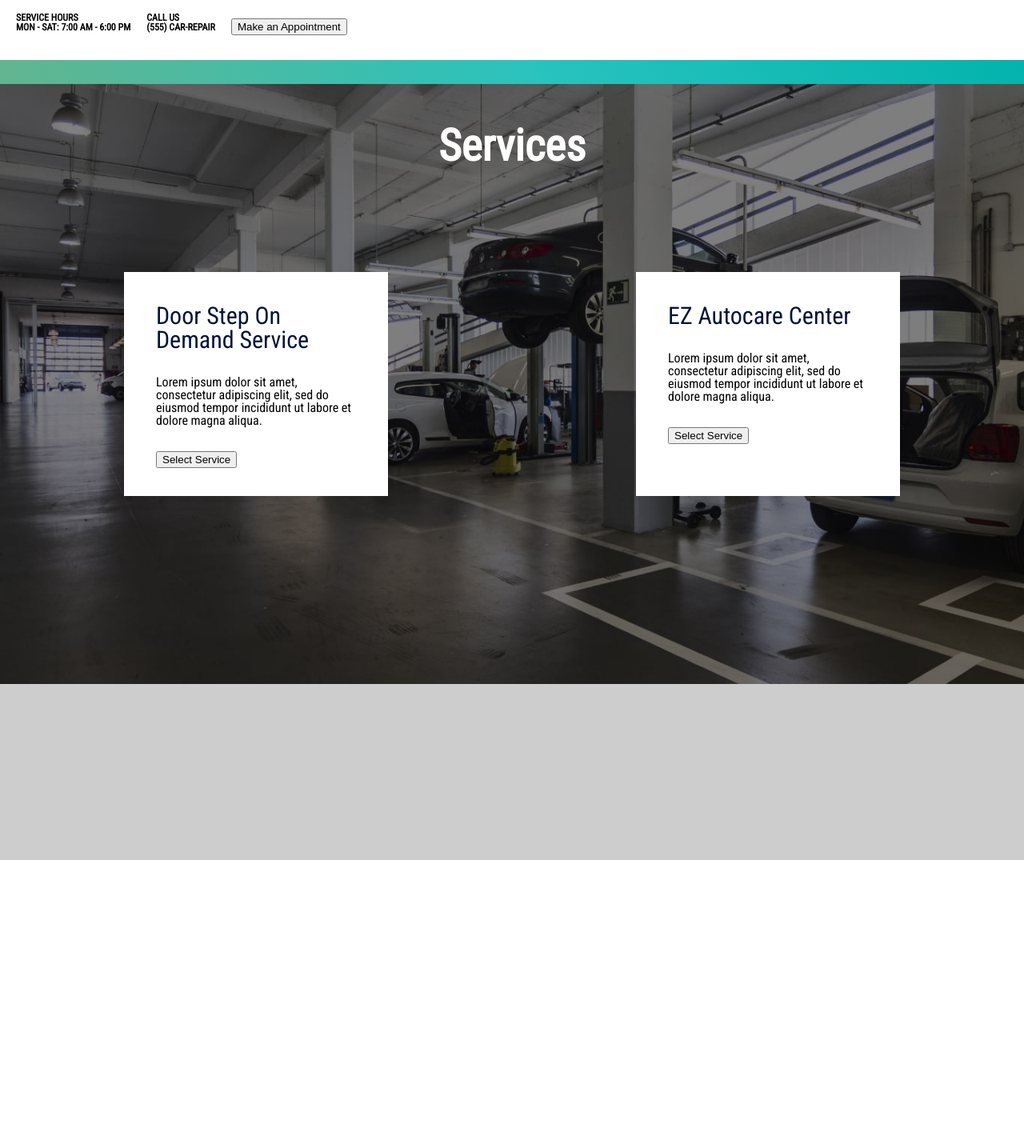
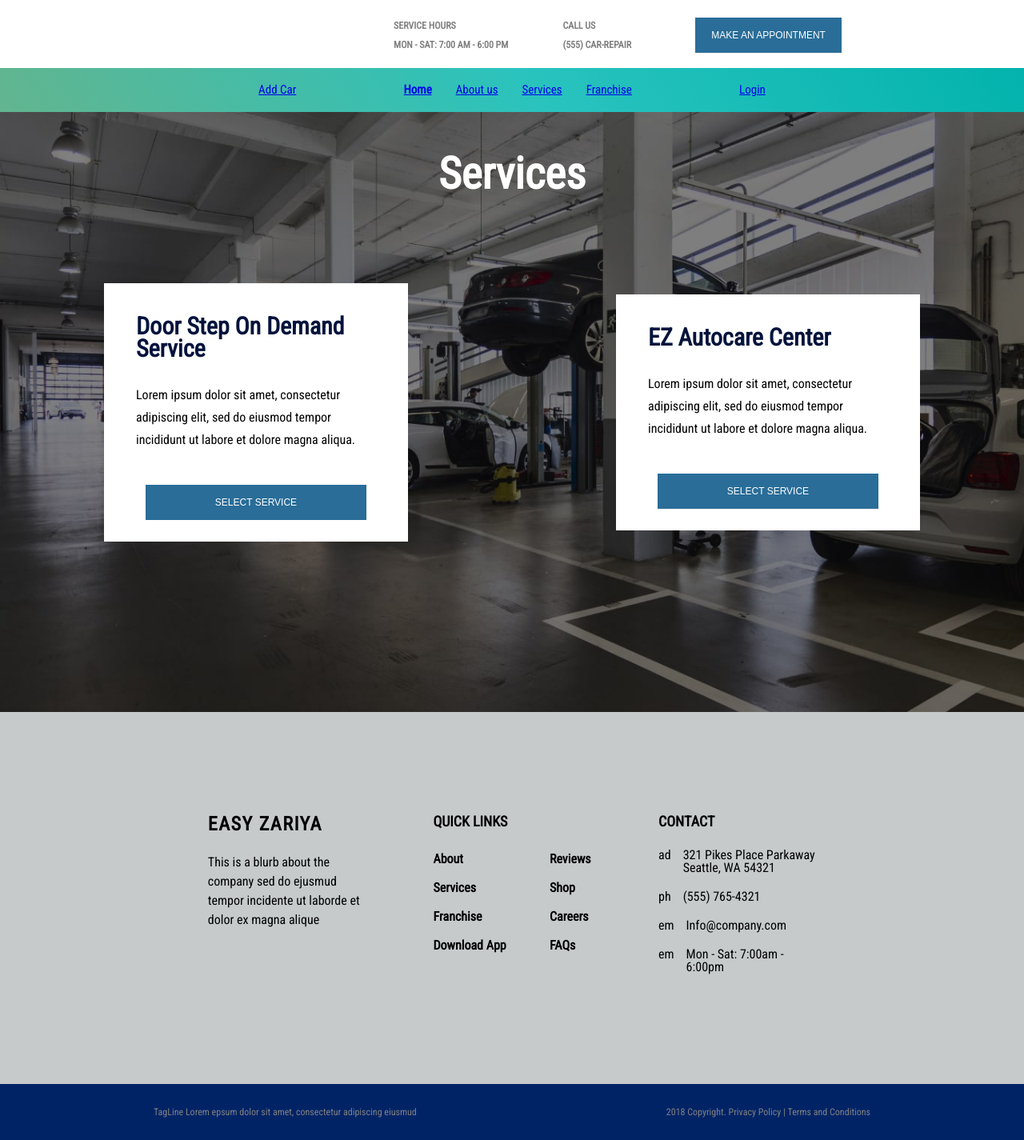
Before and after one commit to easyzariyaDeveloper/CustomerPortal, a React app: page /services in a window 1280 px wide. Shown: the whole page at 80% size. Before the commit the page ends 1075 px from the top, so only its background shows below. Built offline with nearby package versions, Linux system fonts and the light colour scheme.

Commit message:
header and footer done

```diff
--- a/package.json
+++ b/package.json
@@ -4,7 +4,7 @@
   "description": "",
   "main": "index.js",
   "scripts": {
-    "start": "rimraf dist && NODE_ENV=development babel-node tools/build.js",
+    "start": "rimraf dist && SET NODE_ENV=development && babel-node tools/build.js",
     "build": "rimraf dist && NODE_ENV=production babel-node tools/build.js"
   },
   "keywords": [
--- a/src/Component/Common/ActionButton/index.js
+++ b/src/Component/Common/ActionButton/index.js
@@ -1,10 +1,8 @@
 import React from "react";
-
-export default function ActionButton(props){
-    return <button
-        onClick = {props.onClick}
-        disabled = {props.disabled}
-    >
-        {props.label}
-    </button>
+import { Button } from "./styles";
+export default function ActionButton(props) {
+  return (
+    // <customButton onClick={props.onClick} disabled={props.disabled}>
+    <Button onClick={props.onClick}>{props.label}</Button>
+  );
 }
--- /dev/null
+++ b/src/Component/Common/ActionButton/styles.js
@@ -0,0 +1,14 @@
+import styled from "styled-components";
+
+export const Button = styled.button`
+    font-size: 12px;
+    color: white;
+    background: #296d98;
+    margin: 1em;
+    width:fix-content;
+    padding 15px 20px;
+    border: 0;
+    text-decoration:none;
+    text-transform:uppercase;
+    cursor:pointer;
+`;
--- a/src/Component/Service/styles.js
+++ b/src/Component/Service/styles.js
@@ -4,9 +4,8 @@ import backgroundBanner from "../../Assets/img/services_page_bg.jpg";
 const dark_font_color = "#02133C";
 const base_spacing = "10";
 
-
 export const ServicePageWrapper = styled.div`
-    background:url(${backgroundBanner});
+  background: url(${backgroundBanner});
   background-size: cover;
   min-height: 750px;
   position: relative;
@@ -28,20 +27,28 @@ export const ServicePageHeader = styled.h1`
 `;
 
 export const ServiceData = styled.section`
-    width: 250px;
-    height: 200px;
+  width: 300px;
+  height: fit-content;
   background: white;
-    padding: 40px;
+  line-height: 1.75em;
+  padding: 40px 40px 15px 40px;
   float: left;
+  display: flex;
+  justify-items: center;
+  flex-direction: column;
+  justify-content: space-around;
 `;
 
 export const ServiceDataHeader = styled.h2`
   color: ${dark_font_color};
   margin-bottom: ${base_spacing * 3}px;
   font-size: 30px;
+  flex-basis: 1;
+  font-weight: bolder;
 `;
 
 export const ServiceDataInfo = styled.p`
   color: black;
   margin-bottom: ${base_spacing * 3}px;
+  flex-basis: 1;
 `;
--- a/src/Layout/Footer/index.js
+++ b/src/Layout/Footer/index.js
@@ -1,8 +1,101 @@
 import React from "react";
-import {FooterWrapper} from "./styles";
+// import { Link } from "react-router-dom";
+import {
+  FooterWrapper,
+  FooterSection,
+  SubFooter,
+  AboutCompany,
+  QuickLinks,
+  ContactBox,
+  AboutCompanyText,
+  Logo,
+  CompanyConnect,
+  ConnectIconFb,
+  ConnectIconIn,
+  ConnectIconTw,
+  ConnectIconYt,
+  QuickLinkHeader,
+  QuickLinksRow,
+  QuickLinksSection,
+  ContactBoxHeader,
+  ContactColumn,
+  ContactInfo,
+  ContactIcon,
+  ContactHead,
+  Link,
+  TagLine,
+  SubFooterRight,
+} from "./styles";
 
-export default function Footer(){
-    return <FooterWrapper>
-
+export default function Footer() {
+  return (
+    <FooterWrapper>
+      <FooterSection>
+        <AboutCompany>
+          {" "}
+          <Logo>EASY ZARIYA</Logo>
+          <AboutCompanyText>
+            This is a blurb about the company sed do ejusmud tempor incidente ut
+            laborde et dolor ex magna alique
+          </AboutCompanyText>
+          <CompanyConnect>
+            <ConnectIconFb />
+            <ConnectIconTw />
+            <ConnectIconIn />
+            <ConnectIconYt />
+          </CompanyConnect>
+        </AboutCompany>
+        <QuickLinks>
+          <QuickLinkHeader>Quick Links</QuickLinkHeader>
+          <QuickLinksSection>
+            <QuickLinksRow>
+              <Link to="/about">About</Link>
+              <Link to="/services">Services</Link>
+              <Link to="/franchise">Franchise</Link>
+              <Link to="/">Download App</Link>
+            </QuickLinksRow>
+            <QuickLinksRow>
+              <Link to="/">Reviews</Link>
+              <Link to="/">Shop</Link>
+              <Link to="/">Careers</Link>
+              <Link to="/">FAQs</Link>
+            </QuickLinksRow>
+          </QuickLinksSection>
+        </QuickLinks>
+        <ContactBox>
+          <ContactBoxHeader>Contact</ContactBoxHeader>
+          <ContactColumn>
+            {" "}
+            <ContactHead>
+              <ContactIcon>ad</ContactIcon>
+              <ContactInfo>
+                321 Pikes Place Parkaway Seattle, WA 54321
+              </ContactInfo>
+            </ContactHead>
+            <ContactHead>
+              <ContactIcon>ph</ContactIcon>
+              <ContactInfo>(555) 765-4321</ContactInfo>
+            </ContactHead>
+            <ContactHead>
+              <ContactIcon>em</ContactIcon>
+              <ContactInfo>Info@company.com</ContactInfo>
+            </ContactHead>
+            <ContactHead>
+              <ContactIcon>em</ContactIcon>
+              <ContactInfo>Mon - Sat: 7:00am - 6:00pm</ContactInfo>
+            </ContactHead>
+          </ContactColumn>
+        </ContactBox>
+      </FooterSection>
+      <SubFooter>
+        <TagLine>
+          TagLine Lorem epsum dolor sit amet, consectetur adipiscing eiusmud{" "}
+        </TagLine>
+        <SubFooterRight>
+          2018 Copyright. <Link to="/">Privacy Policy</Link> |{" "}
+          <Link to="/">Terms and Conditions</Link>
+        </SubFooterRight>
+      </SubFooter>
     </FooterWrapper>
+  );
 }
--- a/src/Layout/Footer/styles.js
+++ b/src/Layout/Footer/styles.js
@@ -1,8 +1,102 @@
 import styled from "styled-components";
 
-const footer_bg_color = "#CDCDCD";
+const footer_bg_color = "#C6caca";
+const subfooter_bg_color = "#002366";
+export const FooterWrapper = styled.div`
+  background-color: ${footer_bg_color};
+  height: fit-content;
+`;
 
-export const FooterWrapper = styled.div`
-    background-color: ${footer_bg_color};
-    height: 220px;
+export const FooterSection = styled.div`
+  display: flex;
+  flex-direction: row;
+  padding: 10% 17%;
+  justify-items: space-between;
 `;
+export const AboutCompany = styled.div`
+  flex: 1;
+  display: flex;
+  justify-items: center;
+  flex-direction: column;
+  padding: 0 5%;
+`;
+export const Logo = styled.h1`
+  font-size: 24px;
+  font-weight: bold;
+  letter-spacing: 1.5px;
+`;
+export const AboutCompanyText = styled.p`
+  line-height: 1.5em;
+  padding: 12% 0;
+`;
+export const CompanyConnect = styled.div`
+  flex: display;
+  justify-content: space-around;
+`;
+export const ConnectIconFb = styled.img``;
+export const ConnectIconTw = styled.img``;
+export const ConnectIconIn = styled.img``;
+export const ConnectIconYt = styled.img``;
+
+export const QuickLinks = styled.div`
+  flex: 1;
+  padding: 0 5%;
+  font-weight: bold;
+`;
+
+export const QuickLinksSection = styled.div`
+  display: flex;
+  flex-direction: row;
+  justify-content: space-between;
+  padding: 20px 0;
+`;
+export const QuickLinkHeader = styled.h1`
+  font-size: 18px;
+  text-transform: uppercase;
+  font-weight: bold;
+`;
+
+export const QuickLinksRow = styled.div`
+  display: flex;
+  flex-direction: column;
+
+  justify-content: space-between;
+`;
+export const Link = styled.a`
+  padding: 10px 0;
+  flex: 1;
+  cursor: pointer;
+`;
+
+export const ContactBox = styled.div`
+  flex: 1;
+  padding: 0 5%;
+`;
+export const ContactBoxHeader = QuickLinkHeader;
+export const ContactColumn = styled.div`
+  display: flex;
+  padding-top: 15px;
+  flex-direction: column;
+`;
+export const ContactHead = styled.div`
+  display: flex;
+  padding: 10px 0;
+  flex-direction: row;
+`;
+export const ContactIcon = styled.p``;
+export const ContactInfo = styled.p`
+  padding-left: 15px;
+`;
+export const SubFooter = styled.div`
+  background: ${subfooter_bg_color};
+  height: 40px;
+  display: flex;
+  justify-content: space-between;
+  color: grey;
+  font-size: 12px;
+  padding: 15px 15%;
+  align-items: center;
+`;
+
+export const TagLine = styled.div``;
+export const SubFooterRight = styled.div``;
--- a/src/Layout/Header/index.js
+++ b/src/Layout/Header/index.js
@@ -1,25 +1,37 @@
 import React from "react";
-import { HeaderWrapper, Logo, ServiceInformationWrapper, ServiceInformationText, ServiceData } from "./styles";
+import {
+  HeaderWrapper,
+  Logo,
+  ServiceInformationWrapper,
+  ServiceInformationText,
+  ServiceData,
+} from "./styles";
 import ActionButton from "../../Component/Common/ActionButton";
 
-export default function Header(){
-    return <HeaderWrapper>
-        <Logo/>
+export default function Header() {
+  return (
+    <HeaderWrapper>
+      <Logo />
       <ServiceInformationWrapper>
         <ServiceData>
           <ServiceInformationText>Service Hours</ServiceInformationText>
-                <ServiceInformationText>Mon - Sat: 7:00 am - 6:00 pm </ServiceInformationText>
+          <br />
+          <ServiceInformationText>
+            Mon - Sat: 7:00 am - 6:00 pm{" "}
+          </ServiceInformationText>
         </ServiceData>
         <ServiceData>
           <ServiceInformationText>Call Us</ServiceInformationText>
+          <br />
           <ServiceInformationText>(555) Car-Repair</ServiceInformationText>
         </ServiceData>
         <ServiceData>
           <ActionButton
-                    label = "Make an Appointment"
-                    onClick = {() => console.log("making an appointment button")}
+            label="Make an Appointment"
+            onClick={() => console.log("making an appointment button")}
           />
         </ServiceData>
       </ServiceInformationWrapper>
     </HeaderWrapper>
+  );
 }
--- a/src/Layout/Header/styles.js
+++ b/src/Layout/Header/styles.js
@@ -1,19 +1,26 @@
 import styled from "styled-components";
 
 const header_bg_color = "#FFFFFF";
-const base_spacing =  10;
+const base_spacing = 10;
 
 export const HeaderWrapper = styled.div`
   height: 75px;
   background: ${header_bg_color};
+  padding-top: 10px;
 `;
 
-export const Logo = styled.img`
-`;
+export const Logo = styled.img``;
 
 export const ServiceInformationWrapper = styled.section`
+  float: right;
   font-weight: bold;
   font-size: 12px;
+  color: grey;
+  margin-right: 15%;
+  display: flex;
+  width: 50%;
+  align-items: center;
+  justify-content: space-around;
 `;
 
 export const ServiceData = styled.div`
--- a/src/Layout/SubHeader/index.js
+++ b/src/Layout/SubHeader/index.js
@@ -1,8 +1,42 @@
 import React from "react";
-import {SubHeaderWrapper} from "./styles";
+import { Link } from "react-router-dom";
+import {
+  SubHeaderWrapper,
+  Link1,
+  SubHeaderLinks,
+  SubHeaderRightSection,
+  Cart,
+  Search,
+} from "./styles";
 
-export default function SubHeader(){
-    return <SubHeaderWrapper>
-
+export default function SubHeader() {
+  return (
+    <SubHeaderWrapper>
+      <Link1>
+        <Link to="addcar">Add Car</Link>
+      </Link1>
+      <SubHeaderLinks>
+        {" "}
+        <Link1 active={true}>
+          <Link to="home">Home</Link>
+        </Link1>
+        <Link1>
+          <Link to="about">About us</Link>
+        </Link1>
+        <Link1>
+          <Link to="services">Services</Link>
+        </Link1>
+        <Link1>
+          <Link to="franchise">Franchise</Link>
+        </Link1>
+      </SubHeaderLinks>
+      <SubHeaderRightSection>
+        <Link1>
+          <Link to="login">Login</Link>
+        </Link1>
+        <Search></Search>
+        <Cart></Cart>
+      </SubHeaderRightSection>
     </SubHeaderWrapper>
+  );
 }
--- a/src/Layout/SubHeader/styles.js
+++ b/src/Layout/SubHeader/styles.js
@@ -1,6 +1,35 @@
 import styled from "styled-components";
 
+const link_font_size = "15px";
 export const SubHeaderWrapper = styled.div`
-    background: linear-gradient(58.02deg, #62B58F 0.29%, #29C3BE 52.74%, #03B3AD 100%);
-    height: 30px;
+  background: linear-gradient(
+    58.02deg,
+    #62b58f 0.29%,
+    #29c3be 52.74%,
+    #03b3ad 100%
+  );
+  height: fit-content;
+  display: flex;
+  justify-content: space-around;
+  align-items: center;
+  padding: 20px 20%;
 `;
+export const Link1 = styled.div`
+  padding: 0 15px;
+  color: white;
+  text-decoration: ${({ active }) => (active ? "underline" : "none")};
+  font-weight: ${({ active }) => (active ? "bold" : "normal")};
+  cursor: pointer;
+  font-size: ${link_font_size};
+  vertical-align: middle;
+`;
+export const SubHeaderLinks = styled.div`
+  display: flex;
+`;
+export const SubHeaderRightSection = styled.div`
+  display: flex;
+  justify-content: center;
+  align-items: center;
+`;
+export const Cart = styled.img``;
+export const Search = styled.img``;
--- a/webpack.config.js
+++ b/webpack.config.js
@@ -13,15 +13,22 @@ export default (mode) => {
    * Webpack
    */
   config = {
-        mode,
+    mode: DEV,
     entry: {
-            index: './src/index.js',
-            vendor: ["react", "react-dom", "react-redux", "react-router-dom", "redux-saga", "redux"]
+      index: "./src/index.js",
+      vendor: [
+        "react",
+        "react-dom",
+        "react-redux",
+        "react-router-dom",
+        "redux-saga",
+        "redux",
+      ],
     },
-        target: 'web',
+    target: "web",
     resolve: {
-            extensions: ['.js', '.jsx' ,".scss", ".css" , ".json"],
-        }
+      extensions: [".js", ".jsx", ".scss", ".css", ".json"],
+    },
   };
 
   /**
@@ -30,12 +37,12 @@ export default (mode) => {
   config = {
     ...config,
     output: {
-            path: path.resolve(__dirname, 'dist'),
-            filename: mode === DEV ? "[name].bundle.js" : "[name].[chunkhash].js",
-            chunkFilename: "[name].[chunkhash].js",
-            publicPath: '/',
-        }
-    }
+      path: path.resolve(__dirname, "dist"),
+      filename: mode === DEV ? "[name].bundle.js" : "[name].[hash].js",
+      chunkFilename: "[name].[hash].js",
+      publicPath: "/",
+    },
+  };
 
   /**
    * Setting up Loaders for
@@ -43,86 +50,88 @@ export default (mode) => {
    */
 
   // Loader for Typescript, JSX file, JS file
-    const rules = [{
+  const rules = [
+    {
       test: /\.(js|jsx|tsx|ts)$/,
       exclude: /node_modules/,
       use: {
-          loader: 'babel-loader',
+        loader: "babel-loader",
         options: {
           presets: [
-              '@babel/preset-env',
-              '@babel/preset-react',
-              '@babel/preset-typescript',
+            "@babel/preset-env",
+            "@babel/preset-react",
+            "@babel/preset-typescript",
           ],
           plugins: [
-              'babel-plugin-styled-components',
-              '@babel/plugin-proposal-class-properties',
-              '@babel/plugin-proposal-object-rest-spread',
+            "babel-plugin-styled-components",
+            "@babel/plugin-proposal-class-properties",
+            "@babel/plugin-proposal-object-rest-spread",
           ],
         },
       },
-    }];
+    },
+  ];
 
   //Loader for CSS file
   rules.push({
     test: /(\.css|\.scss|\.sass)$/,
     use: [
       "style-loader",
-            `css-loader?${mode === DEV ? 'sourceMap' : ''}`,
-            `sass-loader?${mode === DEV ? 'sourceMap' : ''}`
-        ]
+      `css-loader?${mode === DEV ? "sourceMap" : ""}`,
+      `sass-loader?${mode === DEV ? "sourceMap" : ""}`,
+    ],
   });
 
   //Loader for Image File
   rules.push({
     test: /\.(woff|ttf|eot|gif|png|jpg|woff2)(\?v=[0-9]\.[0-9]\.[0-9])?$/,
-        loader: 'file-loader'
+    loader: "file-loader",
   });
 
   config = {
     ...config,
     module: {
-            rules
-        }
+      rules,
+    },
   };
 
   /**
    * Setting up Plugins
    */
   const plugins = [];
-    if(mode === DEV){
+  if (mode === DEV) {
     plugins.push(new webpack.NoEmitOnErrorsPlugin());
     plugins.push(new webpack.HotModuleReplacementPlugin());
   }
   plugins.push(
     new webpack.DefinePlugin({
-            'process.env.NODE_ENV': JSON.stringify(mode),
-            __DEV__: mode === DEV ? true : false
+      "process.env.NODE_ENV": JSON.stringify(mode),
+      __DEV__: mode === DEV ? true : false,
     }),
     new HtmlWebpackPlugin({
-            filename: path.resolve(__dirname, 'dist/index.html'),
-            template: path.resolve(__dirname, 'src', 'index.html'),
+      filename: path.resolve(__dirname, "dist/index.html"),
+      template: path.resolve(__dirname, "src", "index.html"),
     })
   );
 
   config = {
     ...config,
-       plugins
+    plugins,
   };
 
   /**
    * Attaching Dev server in development mode
    */
-   if(mode === DEV){
+  if (mode === DEV) {
     config = {
       ...config,
-           devServer
-       }
+      devServer,
+    };
 
     config = {
       ...config,
-           devtool: 'inline-source-map', // more info:https://webpack.github.io/docs/build-performance.html#sourcemaps and https://webpack.github.io/docs/configuration.html#devtool
-       }
+      devtool: "inline-source-map", // more info:https://webpack.github.io/docs/build-performance.html#sourcemaps and https://webpack.github.io/docs/configuration.html#devtool
+    };
   }
   return config;
-}
+};
```
Also changed, not shown: tools/build.js (+13 -10 lines). Lines whose indentation alone changed are shown as unchanged.
